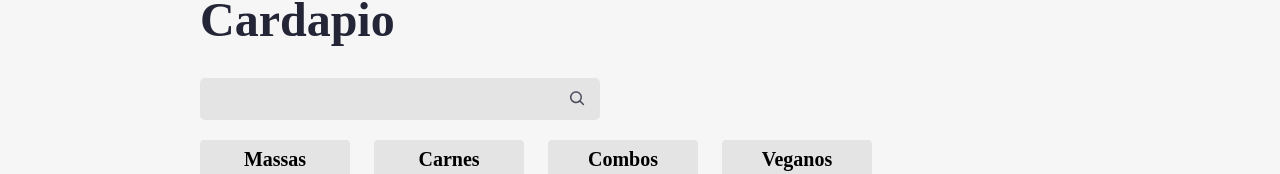
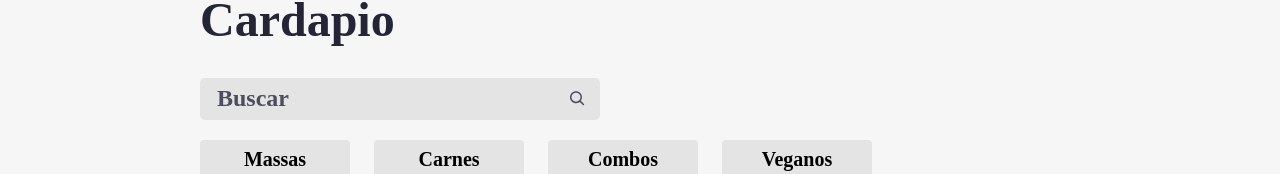
Before and after one commit to siqueira76/aluroni, a React (Create React App) app: page / in a window 1280 px wide. Shown: the part 514-688 px from the top of the page. Built offline with nearby package versions, Linux system fonts and the light colour scheme; a web font is replaced by a local one.

Commit message:
add place holder and icon

```diff
--- a/public/index.html
+++ b/public/index.html
@@ -2,7 +2,7 @@
 <html lang="en">
   <head>
     <meta charset="utf-8" />
-
+    <link rel="icon" href="%PUBLIC_URL%favicon.svg"/>
     <meta name="viewport" content="width=device-width, initial-scale=1" />
     <meta name="theme-color" content="#000000" />
     <meta
--- a/src/pages/Cardápio/buscador/index.tsx
+++ b/src/pages/Cardápio/buscador/index.tsx
@@ -12,6 +12,7 @@ export default function Buscador({busca, setBusca}: Props) {
             <input
                 value={busca}
                 onChange={(evento) => setBusca(evento.target.value)}
+                placeholder='Buscar'
             />
             <CgSearch size={20} color='#4C4D5E'/>
         </div>
```
Also changed, not shown: public/favicon.svg (added).
